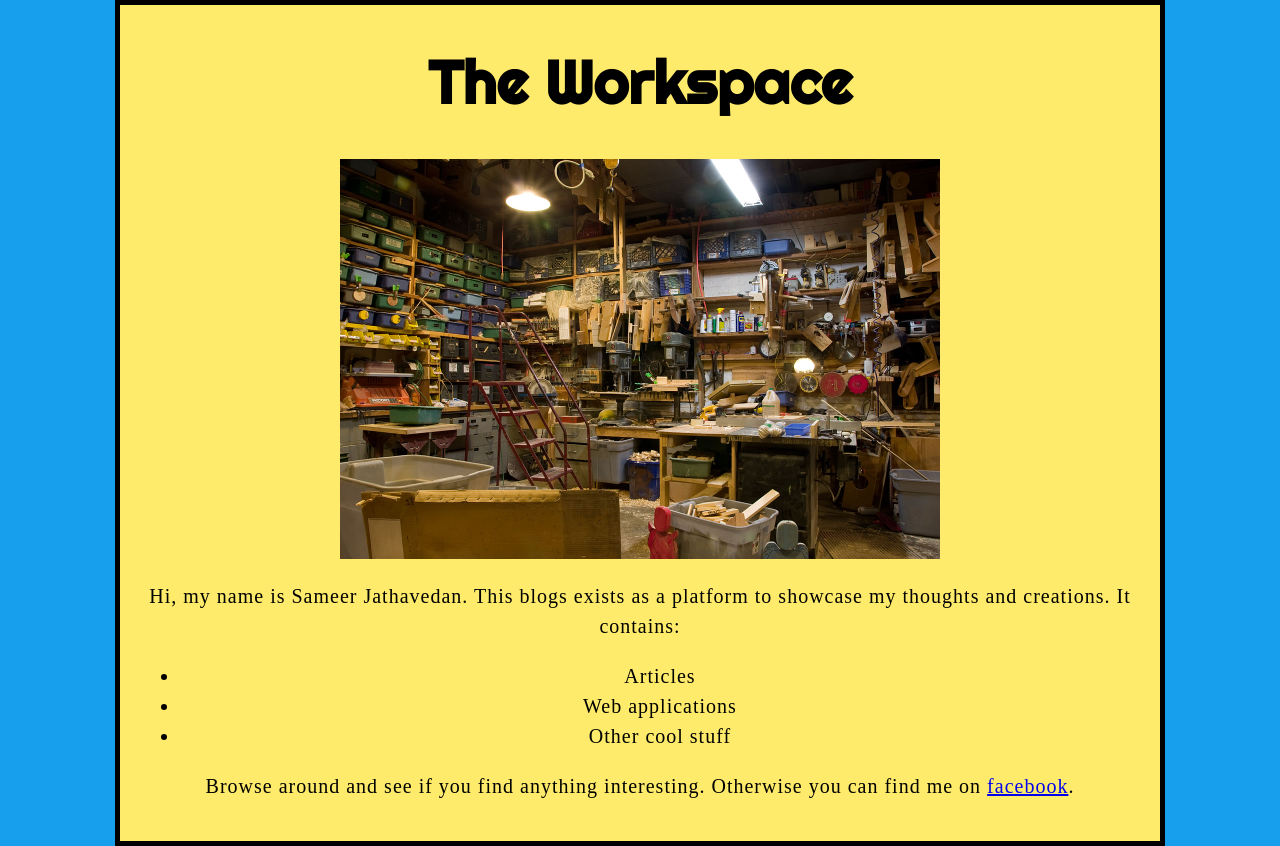
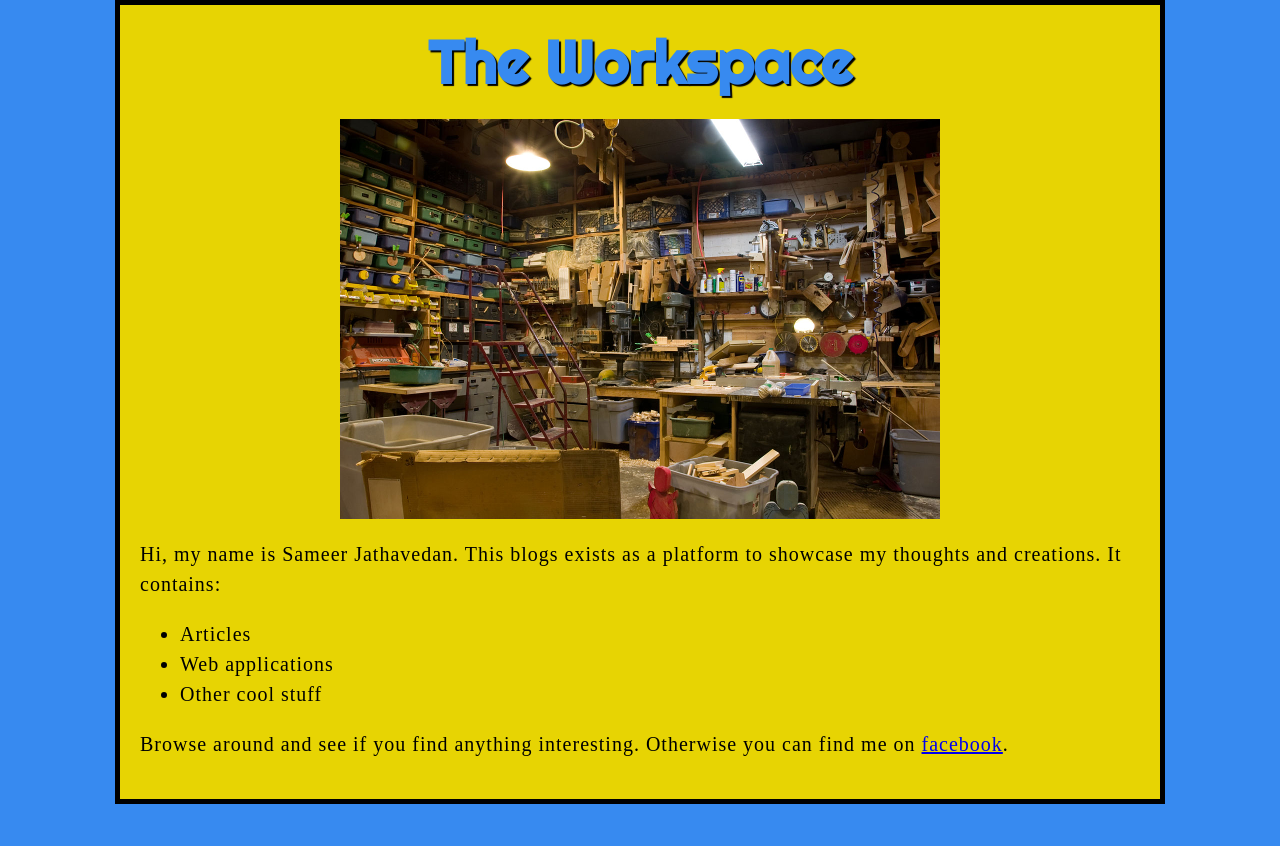
Before and after one commit to Sameer-sopho/the-workspace, a plain HTML site: page index.html in a window 1280 px wide. After the commit the page ends 804 px from the top, so only its background shows below. Drawn offline with Linux system fonts and the light colour scheme; a web font is replaced by a local one.

Commit message:
Stules updated

```diff
--- a/styles/styles.css
+++ b/styles/styles.css
@@ -1,26 +1,34 @@
 html
 {
- background-color: #179EEC;
- text-align: center;
+ background-color: #378AF0;
  font-size: 10px;
  font-family: 'Faustina', serif;
 }
 
 body
 {
-
  width: 1000px;
  margin: 0 auto;
- background-color: #FFEB6B;
+ background-color: #E7D403;
  padding: 0 20px 20px 20px;
  border: 5px solid black;
 }
 
+img
+{
+ display: block;
+ margin: 0 auto;
+}
 
 h1
 {
+ text-align: center;
+ margin: 0;
+ padding: 20px 0;
+ color: #378AF0;
  font-size: 60px;
  font-family: 'Righteous', cursive;
+ text-shadow: 2px 2px 1px black;
 }
 
 p, li
```
